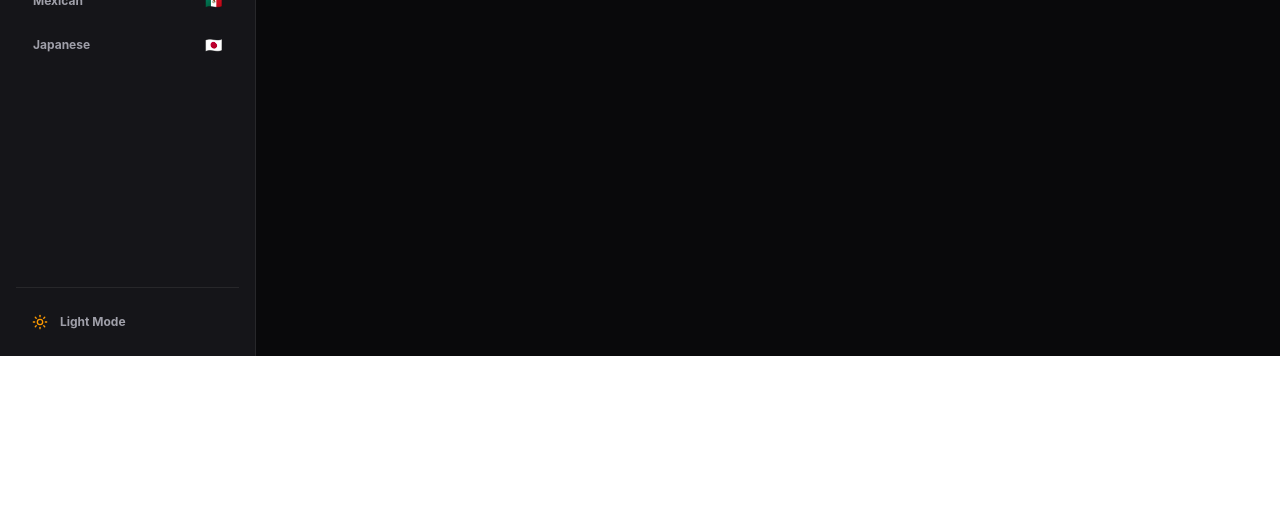
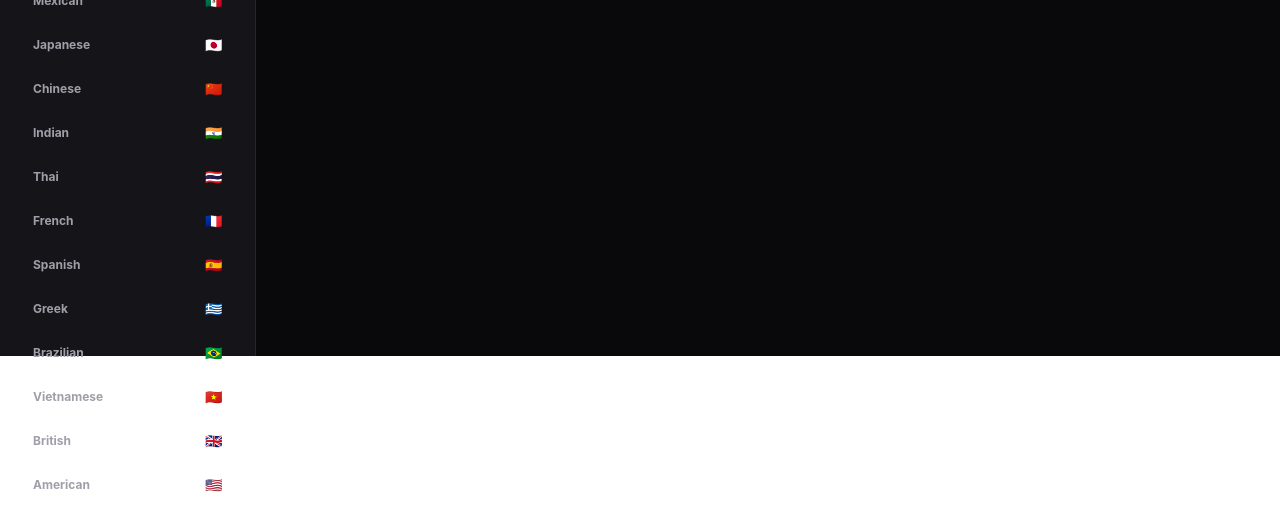
Before and after one commit to SparklingStar212/SatioFlix, a React (Vite) app in the folder Frontend/: page / in a window 1280 px wide. Shown: the part 444-952 px from the top of the page. Before the commit the page ends 800 px from the top, so only its background shows below. Built offline with nearby package versions, Linux system fonts and the light colour scheme; no server answers.

Commit message:
feat: expand country and cuisine options in Home and Sidebar components

```diff
--- a/Frontend/src/App.tsx
+++ b/Frontend/src/App.tsx
@@ -89,10 +89,21 @@ function Home() {
       const dbCountry = recipe.countryOfOrigin?.trim().toLowerCase() || '';
       const countryMap: Record<string, string[]> = {
         korean: ['south korea', 'korea', 'korean'],
+        nigerian: ['nigeria', 'nigerian'],
+        italian: ['italy', 'italian'],
+        mexican: ['mexico', 'mexican'],
         japanese: ['japan', 'japanese'],
-        italian: ['italy', 'italian'],
-        nigerian: ['nigeria', 'nigerian'],
-        mexican: ['mexico', 'mexican']
+        chinese: ['china', 'chinese'],
+        indian: ['india', 'indian'],
+        thai: ['thailand', 'thai'],
+        french: ['france', 'french'],
+        spanish: ['spain', 'spanish'],
+        greek: ['greece', 'greek'],
+        brazilian: ['brazil', 'brazilian'],
+        vietnamese: ['vietnam', 'vietnamese'],
+        british: ['united kingdom', 'british', 'uk', 'england'],
+        american: ['united states', 'usa', 'us', 'american'],
+        'middle eastern': ['middle east', 'middle eastern', 'lebanon', 'egypt', 'turkish']
       };
       const acceptableMatches = countryMap[queryCountry] || [queryCountry];
       matchesCountry = acceptableMatches.includes(dbCountry);
--- a/Frontend/src/components/layout/Sidebar.tsx
+++ b/Frontend/src/components/layout/Sidebar.tsx
@@ -8,7 +8,18 @@ const CUISINES = [
   { name: 'Nigerian', flag: '🇳🇬' },
   { name: 'Italian', flag: '🇮🇹' },
   { name: 'Mexican', flag: '🇲🇽' },
-  { name: 'Japanese', flag: '🇯🇵' }
+  { name: 'Japanese', flag: '🇯🇵' },
+  { name: 'Chinese', flag: '🇨🇳' },
+  { name: 'Indian', flag: '🇮🇳' },
+  { name: 'Thai', flag: '🇹🇭' },
+  { name: 'French', flag: '🇫🇷' },
+  { name: 'Spanish', flag: '🇪🇸' },
+  { name: 'Greek', flag: '🇬🇷' },
+  { name: 'Brazilian', flag: '🇧🇷' },
+  { name: 'Vietnamese', flag: '🇻🇳' },
+  { name: 'British', flag: '🇬🇧' },
+  { name: 'American', flag: '🇺🇸' },
+  { name: 'Middle Eastern', flag: 'ME' }
 ];
 
 export default function Sidebar() {
```
